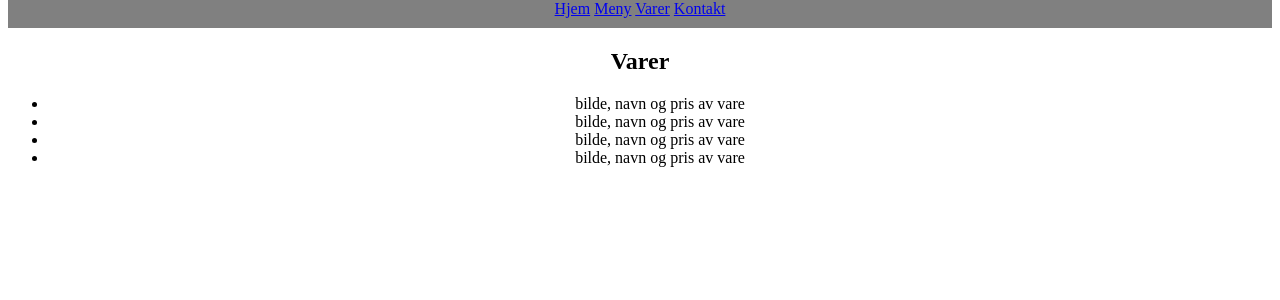
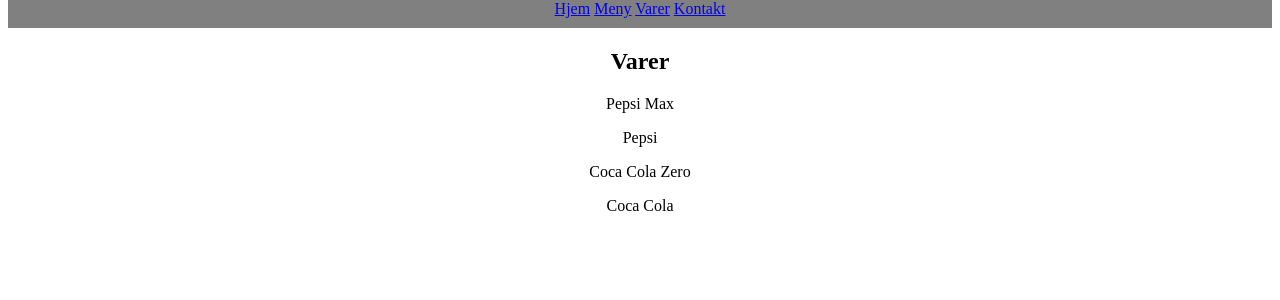
Before and after one commit to luckymessi321/kantine_oppgave, a Flask app: page /varer in a window 1280 px wide. Shown: the part 36-336 px from the top of the page. Run offline with Flask 3, Linux system fonts and the light colour scheme.

Commit message:
Fjernet den forrige listen og erstattet den med en <div>. Dette gjorde jeg for å fjerne prikkene uordnede lister har på venstresiden av skjermen. Pris og bilder legges til senere

```diff
--- a/templates/varer.html
+++ b/templates/varer.html
@@ -4,10 +4,11 @@
 
 {% block content %}
 <h2>Varer</h2>
-<ul>
-    <li>bilde, navn og pris av vare</li>
-    <li>bilde, navn og pris av vare</li>
-    <li>bilde, navn og pris av vare</li>
-    <li>bilde, navn og pris av vare</li>
-</ul>
+<div>
+    <p>Pepsi Max</p>
+    <p>Pepsi</p>
+    <p>Coca Cola Zero</p>
+    <p>Coca Cola</p>
+</div>
+
 {% endblock %}
```
